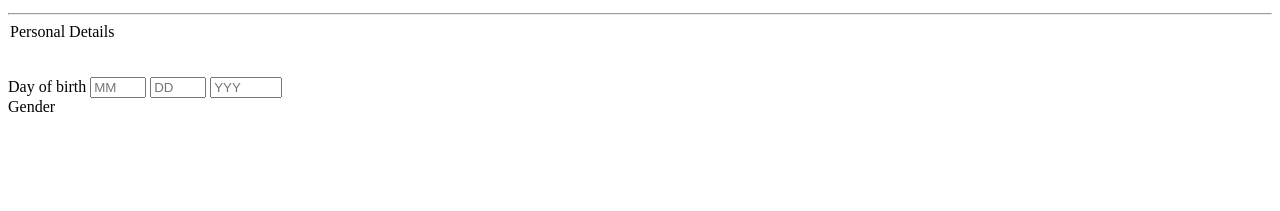
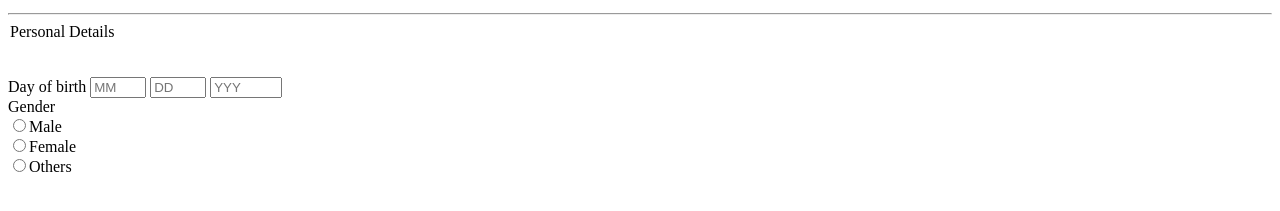
Before and after one commit to Jeremiah-ogutu/web-application, a plain HTML site: page index.html in a window 1280 px wide. Shown: the part 101-312 px from the top of the page. Drawn offline with Linux system fonts and the light colour scheme.

Commit message:
add radiogender

```diff
--- a/index.html
+++ b/index.html
@@ -26,5 +26,10 @@
       <input type="number" id="year" min="1890" max="2030" placeholder="YYY" value="">
     </div>
     <label for="Gender">Gender</label>
+    <div>
+        <input type="radio" name="gender" value="Male">Male<br>
+        <input type="radio" name="gender" value="Female">Female<br>
+        <input type="radio" name="gender" value="Others">Others<br>
+    </div>
 </body>
 </html>
```
